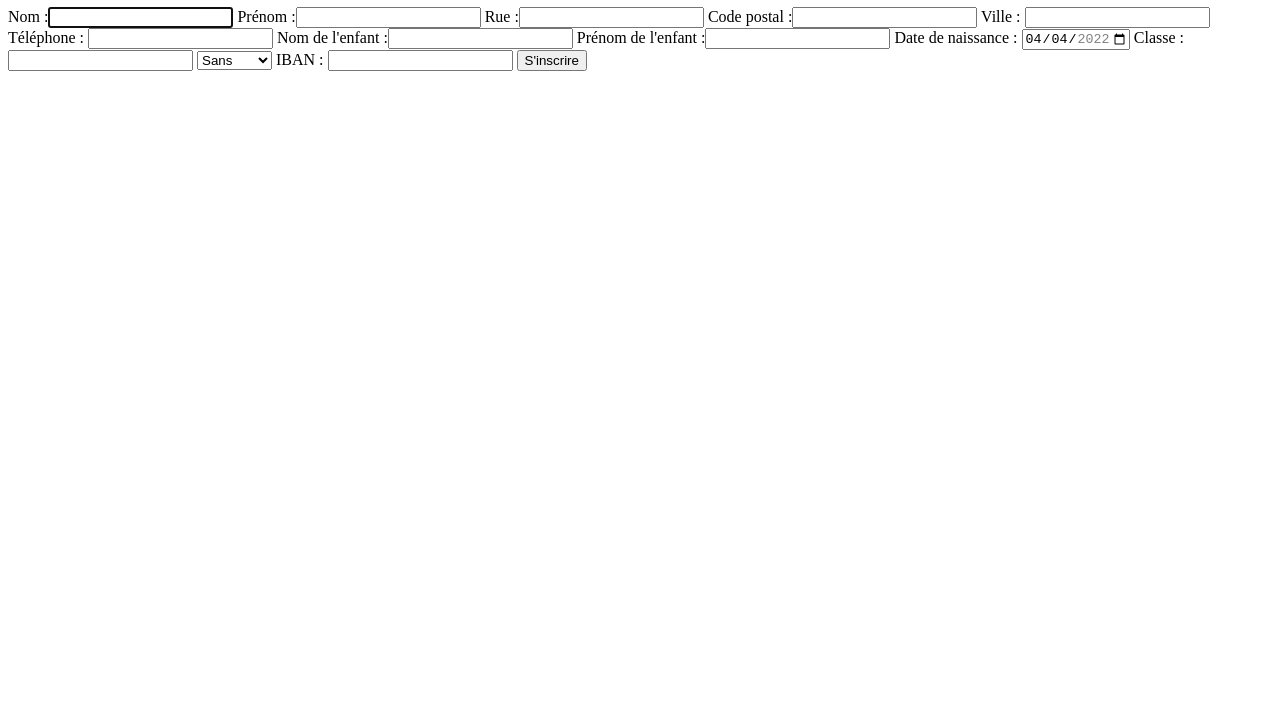
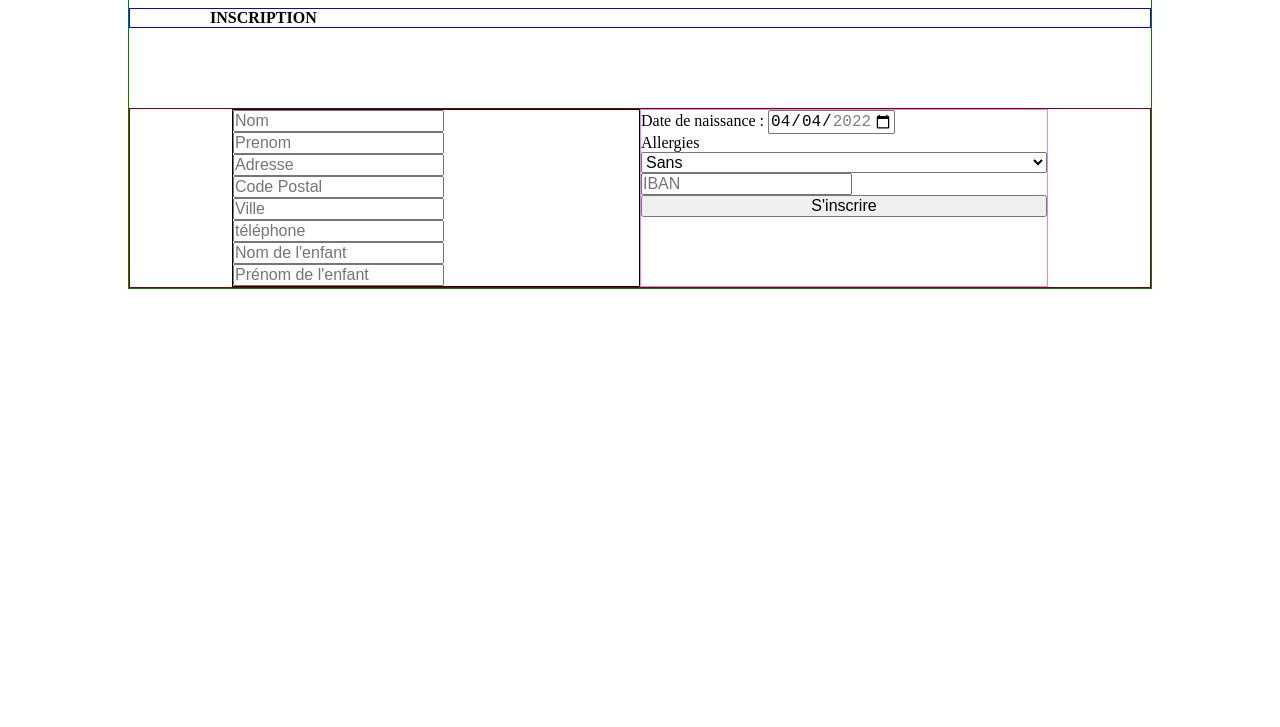
Before and after one commit to SamirBelkahla/id-formation-app, a plain HTML site: page inscription.html in a window 1280 px wide. Shown: the part 73-800 px from the top of the page. Drawn offline with Linux system fonts and the light colour scheme.

Commit message:
inscription css

```diff
--- a/assets/css/syle.css
+++ b/assets/css/syle.css
@@ -0,0 +1,40 @@
+* {
+    box-sizing: border-box;
+    margin: 0;
+    padding: 0;
+    font-size: 16px;
+}
+
+main {
+    border: solid green 1px;
+    display: flex;
+    flex-direction: column;
+    justify-content: center;
+    width: 80%;
+    margin: auto;
+}
+
+.titre-inscription {
+    border: solid blue 1px;
+    margin: 5rem 0rem;
+    padding-left: 5rem;
+}
+
+.coordonnees {
+    border: solid maroon 1px;
+    display: flex;
+    justify-content: center;
+}
+.coordonnee1 {
+    border: solid 1px black;
+    display: flex;
+    flex-direction: column;
+    width: 40%;
+}
+
+.coordonnee2 {
+    border: solid violet 1px;
+    display: flex;
+    flex-direction: column;
+    width: 40%
+}
--- a/inscription.html
+++ b/inscription.html
@@ -4,24 +4,45 @@
     <meta charset="UTF-8">
     <meta http-equiv="X-UA-Compatible" content="IE=edge">
     <meta name="viewport" content="width=device-width, initial-scale=1.0">
+    <link rel="stylesheet" href="assets/css/syle.css">
     <title>Inscription</title>
 </head>
 <body>
     <header>
     </header>
     <main>
-            <h1>INSCRIPTION</h1>
+        <h1 class="titre-inscription">INSCRIPTION</h1>
         <form>
-                <label for="last_name">Nom :<input type="text" autofocus></label>
-                <label for="first_name">Prénom :<input type="text"></label>
-                <label for="rue_name">Rue :<input type="text"></label>
-                <label for="code_postal">Code postal :<input type="text"></label>
-                <label for="ville">Ville : <input type="text"></label>
-                <label for="tel ">Téléphone : <input type="text"></label>
-                <label for="last_name">Nom de l'enfant :<input type="text"></label>
-                <label for="first_name">Prénom de l'enfant :<input type="text"></label>
+            <div class="coordonnees">
+                <div class="coordonnee1" >
+                    <label for="last_name">
+                        <input type="text" placeholder="Nom">
+                    </label>
+                    <label for="first_name">
+                        <input type="text" placeholder="Prenom">
+                    </label>
+                    <label for="rue_name">
+                        <input type="text" placeholder="Adresse">
+                    </label>
+                    <label for="code_postal">
+                        <input type="text" placeholder="Code Postal">
+                    </label>
+                    <label for="ville">
+                        <input type="text" placeholder="Ville">
+                    </label>
+                    <label for="tel ">
+                        <input type="text" placeholder="téléphone">
+                    </label>
+                    <label for="last_name">
+                        <input type="text" placeholder="Nom de l'enfant">
+                    </label>
+                    <label for="first_name" >
+                        <input type="text" placeholder="Prénom de l'enfant">
+                    </label>
+                </div>
+                <div class="coordonnee2">
                     <label for="birth_date">Date de naissance : <input type="date" name="date-debut" value="2022-04-04" min="2022-04-06" max="2022-12-31"></label>
-                <label for="classe">Classe : <input type="text"></label>
+                    <label>Allergies</label>
                     <select name="allergies">
                         <option value="sans">Sans</option>
                         <option value="gluten">Gluten</option>
@@ -30,9 +51,15 @@
                         <option value="arachide">Arachide</option>
                         <option value="soja">Soja</option>
                     </select>
-                <label for="iban">IBAN : <input type="text"></label>
+                    <label for="iban">
+                        <input type="text" placeholder="IBAN">
+                    </label>
                     <input type="submit" id="btn_valider_inscription" value="S'inscrire">
+                </div>
+            </div>
         </form>
     </main>
+    <footer>
+    </footer>
 </body>
 </html>
```
Also changed, not shown: gestion-inscrits.html (+0 -1 lines). Lines whose indentation alone changed are shown as unchanged.
